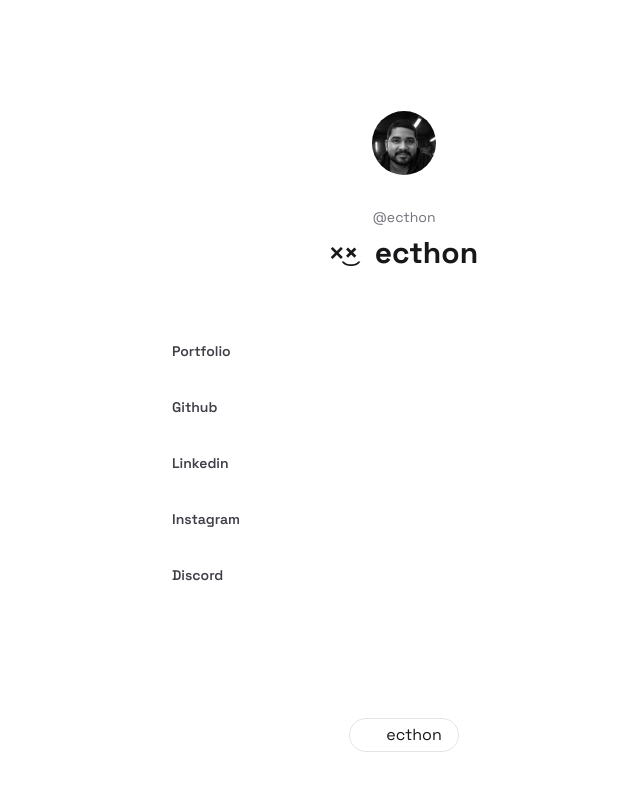
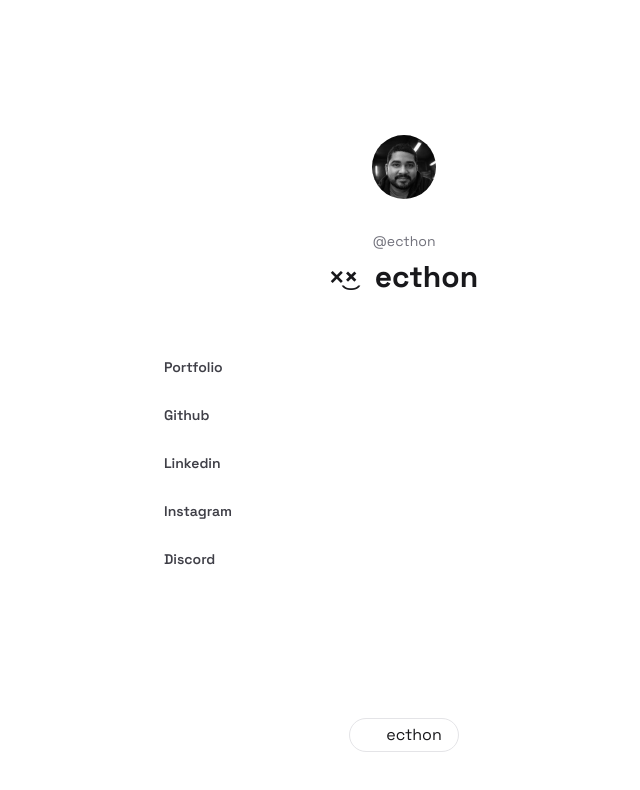
Before and after one commit to ecthon/ecthon-app, a Next.js app: page /links in a window 1280 px wide. Shown: the top 790 px of the page, without its empty margins (236-876 px from the left). Built offline with nearby package versions, Linux system fonts and the light colour scheme; some icons are missing.

Commit message:
feat: add new links page displaying user profile and a list of link cards.

```diff
--- a/app/links/page.tsx
+++ b/app/links/page.tsx
@@ -18,7 +18,7 @@ export default function LinksPage() {
                         </div>
                     </div>
                 </div>
-                <div className="flex flex-col w-full items-center justify-center p-2 gap-2">
+                <div className="flex flex-col w-full items-center justify-center p-2 gap-2 sm:p-0 sm:gap-0">
                     {myLinks.map((link) => (
                         <LinkCard
                             key={link.title}
```
